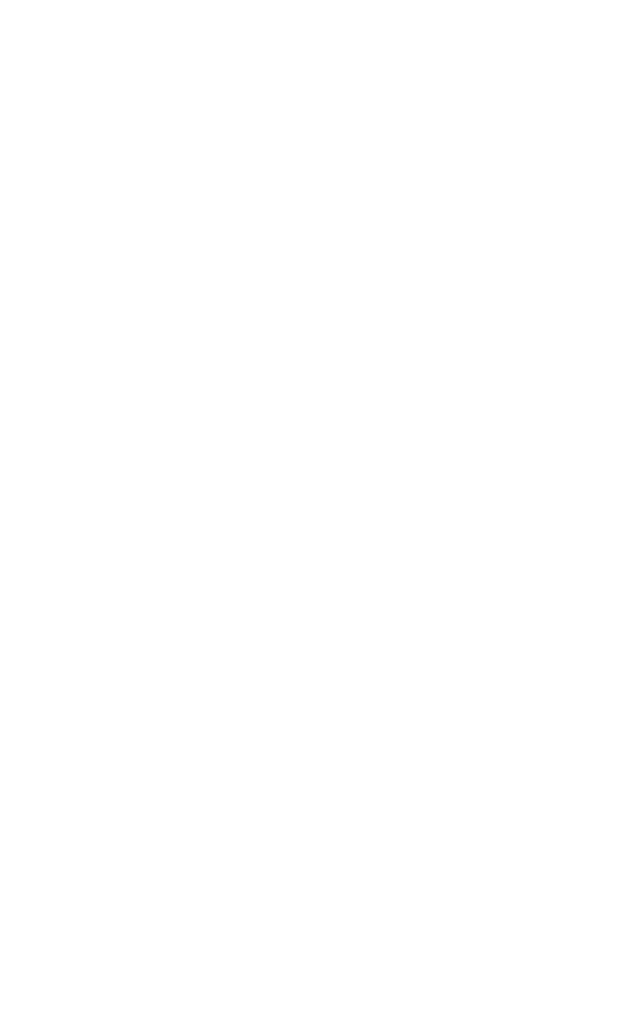
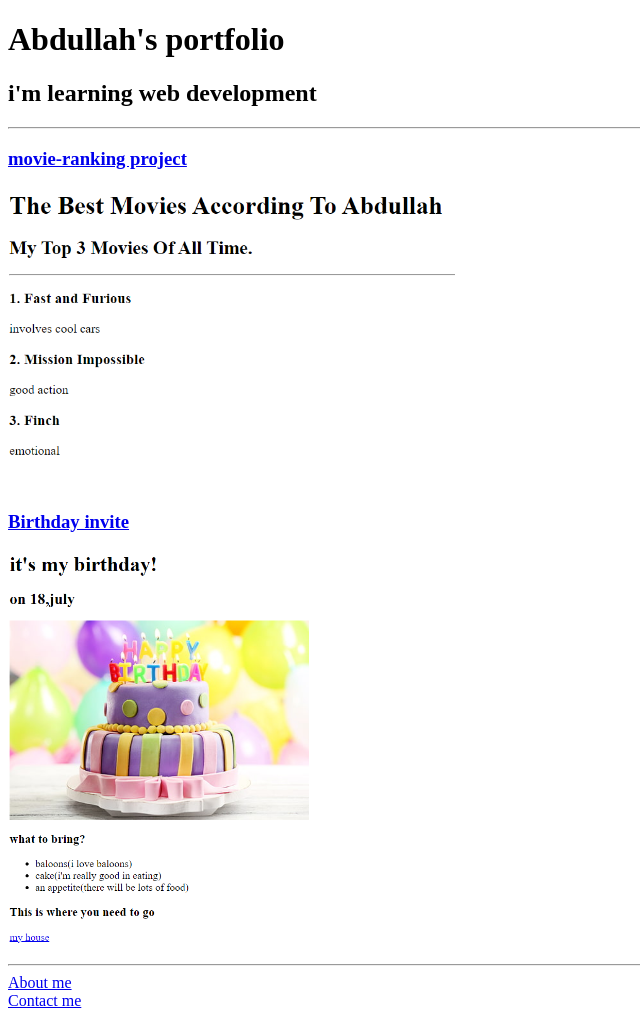
Before and after one commit to mra-Abdullah/html-portfolio, a plain HTML site: page index.html in a window 1280 px wide. Shown: the whole page, without its empty margins (0-640 px from the left). Before the commit the page ends 800 px from the top, so only its background shows below. Drawn offline with Linux system fonts and the light colour scheme.

Commit message:
Add files via upload

```diff
--- a/index.html
+++ b/index.html
@@ -1,15 +1,19 @@
-<!-- TODO 1: Create the HTML Boilerplate -->
-
-<!-- TODO 2: Add Your previous projects' HTML into the public folder -->
-
-<!-- TODO 3: Take screenshots of your project previews and add the images to the images folder -->
-
-<!-- TODO 4: Add titles/subtitles etc. -->
-
-<!-- TODO 5: Add a link to the project pages -->
-
-<!-- TODO 6: Add images to show the project previews
-HINT for TODO 6: You can use the height attribute set to 200 to make the image smaller:
-https://developer.mozilla.org/en-US/docs/Web/HTML/Element/img#attr-height -->
-
-<!-- TODO 7: Add the Contact Me and About Me page links -->
+<!DOCTYPE html>
+<html lang="en">
+    <head>
+        <meta charset = 'utf - 8'>
+        <title>Abdullah's portfolio</title>
+    </head>
+    <body>
+        <h1>Abdullah's portfolio</h1>
+        <h2>i'm learning web development</h2>
+        <hr/>
+        <h3><a href = "./public/movie-ranking.html">movie-ranking project</a></h3>
+        <img src="./assets/images/movie.png" height="300" alt="movie ranking project review"/>
+        <h3><a href="./public/birthday-invite.html">Birthday invite</a></h3>
+        <img src="./assets/images/bday.png" height="400" alt="birthday invite preview"/>
+    <hr/>
+    <a href="./public/about.html">About me</a> <br/>
+    <a href="./public/contact.html">Contact me</a>
+    </body>
+</html>
```
